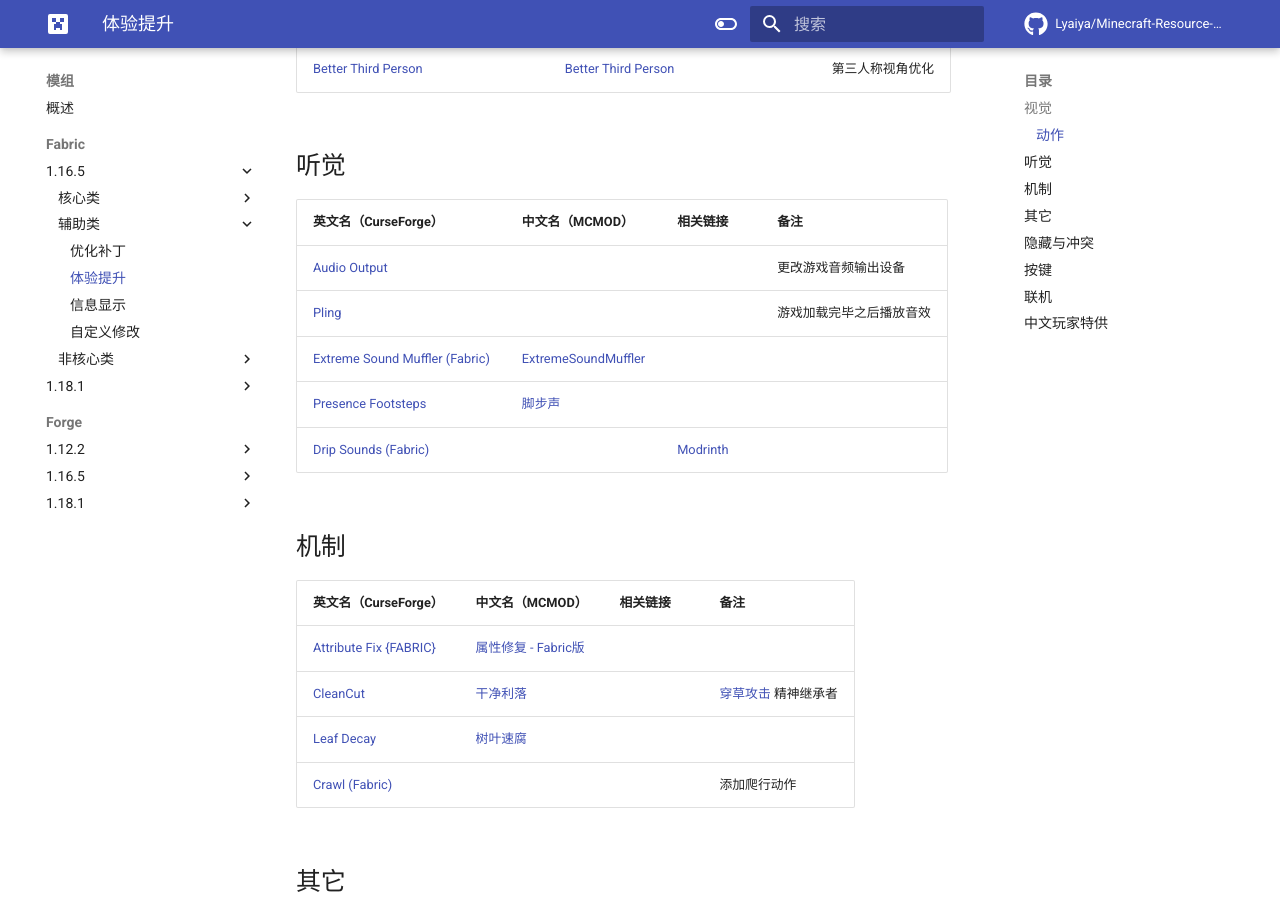
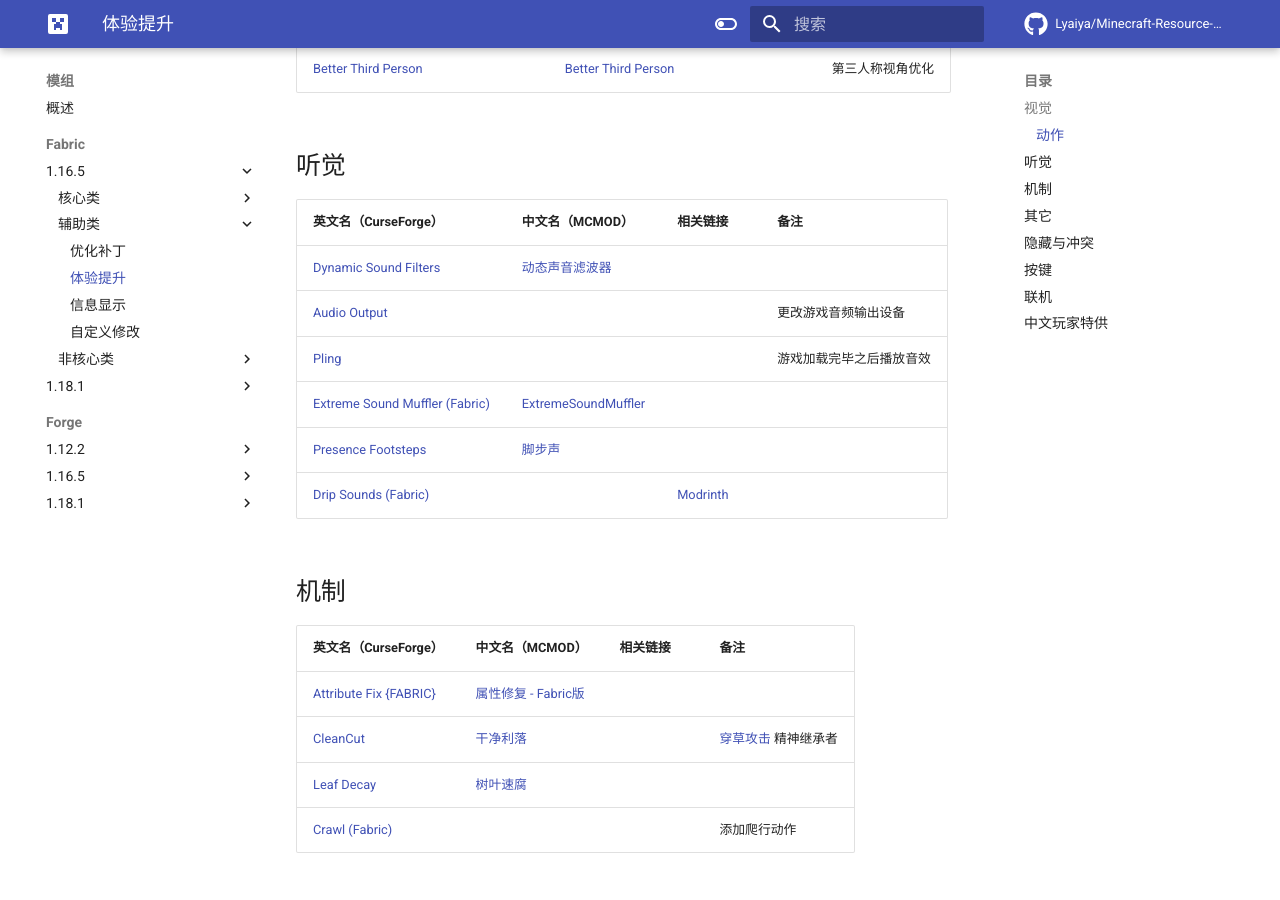
Before and after one commit to Lyaiya/Minecraft-Resource-Guide, an MkDocs documentation site: the page built from docs/模组/fabric/1.16.5/辅助类/体验提升.md, in a window 1280 px wide and 900 px high, scrolled down 1100 px. Built offline with MkDocs 1.6.1 and Material for MkDocs 9.7.7, drawn with Linux system fonts in a browser that asks for light colours; comment, search, counter and statistics services are not loaded.

Commit message:
新增模组
Dynamic Sound Filters

```diff
--- a/docs/模组/fabric/1.16.5/辅助类/体验提升.md
+++ b/docs/模组/fabric/1.16.5/辅助类/体验提升.md
@@ -30,6 +30,7 @@
 
 | 英文名（CurseForge）                                                                                        | 中文名（MCMOD）                                             | 相关链接                                                   | 备注                     |
 | ----------------------------------------------------------------------------------------------------------- | ----------------------------------------------------------- | ---------------------------------------------------------- | ------------------------ |
+| [Dynamic Sound Filters](https://www.curseforge.com/minecraft/mc-mods/dynamic-sound-filters)                 | [动态声音滤波器](https://www.mcmod.cn/class/3541.html)      |                                                            |                          |
 | [Audio Output](https://www.curseforge.com/minecraft/mc-mods/audio-output)                                   |                                                             |                                                            | 更改游戏音频输出设备     |
 | [Pling](https://www.curseforge.com/minecraft/mc-mods/pling)                                                 |                                                             |                                                            | 游戏加载完毕之后播放音效 |
 | [Extreme Sound Muffler (Fabric)](https://www.curseforge.com/minecraft/mc-mods/extreme-sound-muffler-fabric) | [ExtremeSoundMuffler](https://www.mcmod.cn/class/5533.html) |                                                            |                          |
```
Also changed, not shown: docs/模组/fabric/1.18.1/辅助类/体验提升.md (+1 -0 lines).
